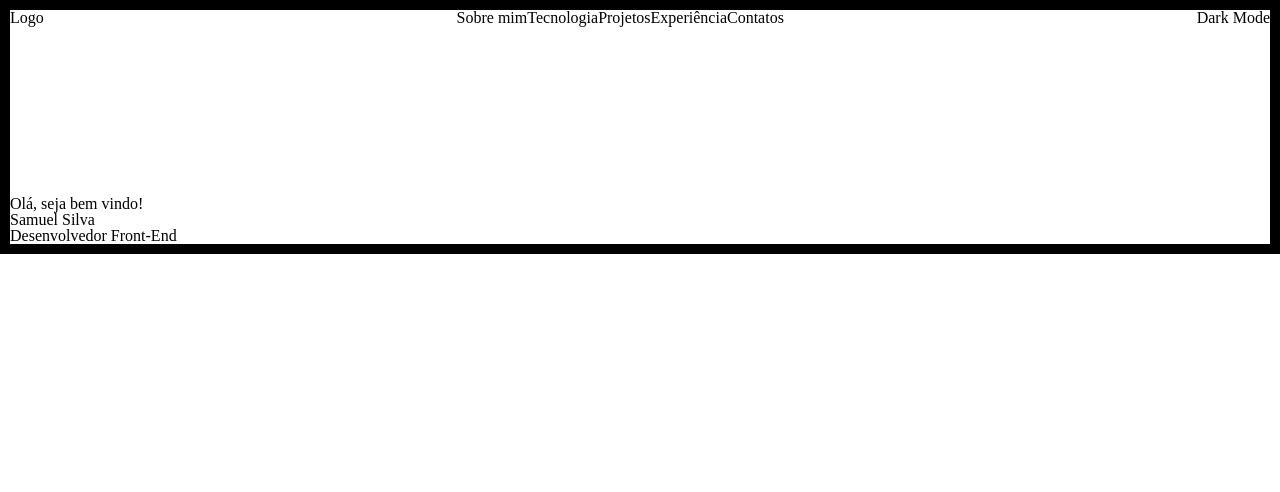
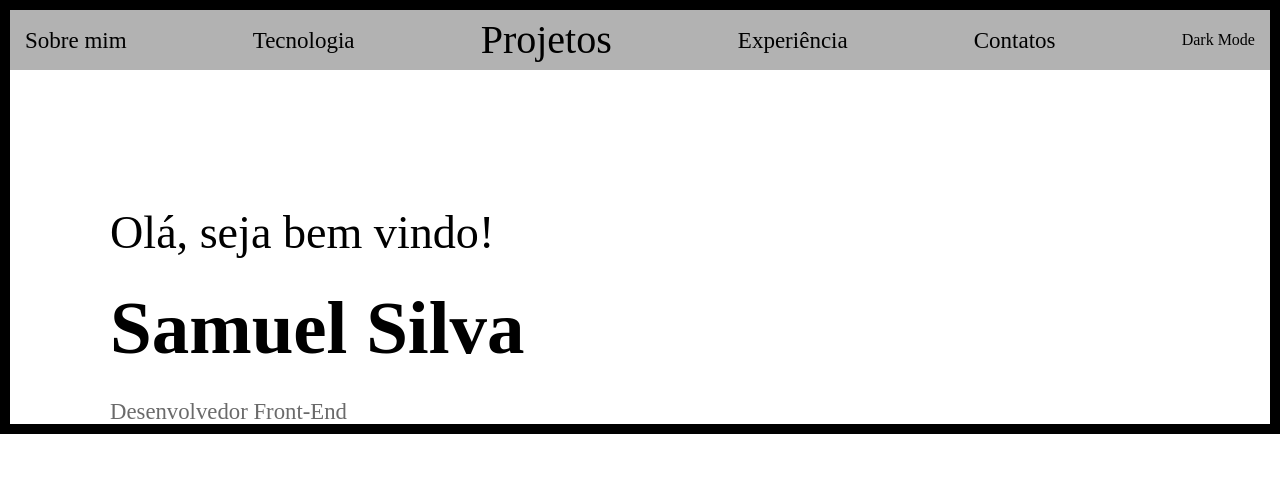
Before and after one commit to Samuel-Silva96/portfolio, a plain HTML site: page index.html in a window 1280 px wide. Drawn offline with Linux system fonts and the light colour scheme.

Commit message:
fix: Ajustando css, estrutura do box-principal.

```diff
--- a/index.html
+++ b/index.html
@@ -9,33 +9,19 @@
 </head>
 
 <body>
-    <header>
-        <h1>Logo</h1>
-        <nav>
-            <ul>
-                <li>Sobre mim</li>
-            </ul>
-            <ul>
-                <li>Tecnologia</li>
-            </ul>
-            <ul>
-                <li>Projetos</li>
-            </ul>
-            <ul>
-                <li>Experiência</li>
-            </ul>
-            <ul>
-                <li>Contatos</li>
-            </ul>
-        </nav>
+    <header class="box-header">
+        <a href="" class="box-header__item">Sobre mim</a>
+        <a href="" class="box-header__item">Tecnologia</a>
+        <a href="" class="box-header__item--projetos">Projetos</a>
+        <a href="" class="box-header__item">Experiência</a>
+        <a href="" class="box-header__item">Contatos</a>
         <a>Dark Mode</a>
     </header>
     <main>
-
-        <h3>Olá, seja bem vindo!</h3>
-        <h2>Samuel Silva</h2>
-        <span>Desenvolvedor Front-End</span>
-
+        <section class="container box-principal">
+            <h3 class="box-principal__subtitulo-bem-vindo">Olá, seja bem vindo!</h3>
+            <h2 class="box-principal__titulo-principal">Samuel Silva</h2>
+            <span class="box-principal__subtitulo-desenvolvedor">Desenvolvedor Front-End</span>
         </section>
 
         <section></section>
--- a/style.css
+++ b/style.css
@@ -140,17 +140,51 @@ body {
     border: 10px solid black;
 }
 
-header {
-    display: flex;
-    flex-direction: row;
-    margin-bottom: 170px;
-    justify-content: space-between;
-    align-items: center;
+a {
+    text-decoration: none;
+    color: black;
 }
 
 
-nav {
+.container {
+    margin: auto;
+    max-width: 1060px;
+}
+
+.box-header {
     display: flex;
-    max-width: 976px;
+    flex-direction: row;
+    margin-bottom: 140px;
+    justify-content: space-between;
+    align-items: center;
+    height: 60px;
+    background: var(--cores-cor-1, rgba(0, 0, 0, 0.30));
+    padding: 0 15px;
+}
 
+.box-header__item {
+    font-size: 23px;
 }
+
+.box-header__item--projetos {
+    font-size: 40px;
+}
+
+
+
+.box-principal__subtitulo-bem-vindo {
+    font-size: 46.137px;
+}
+
+.box-principal__titulo-principal {
+    font-size: 74.973px;
+    font-weight: 700;
+    padding: 35px 0;
+}
+
+.box-principal__subtitulo-desenvolvedor {
+    color: #6A6A6A;
+    font-size: 22.76px;
+    font-weight: 400;
+    padding-bottom: 65px;
+}
```
Also changed, not shown: img/🦆 icon _phone_.svg (added), img/🦆 icon _rounded email_.svg (added), img/🦆 icon _rounded githubalt_.svg (added), img/🦆 icon _rounded linkedin_.svg (added).
